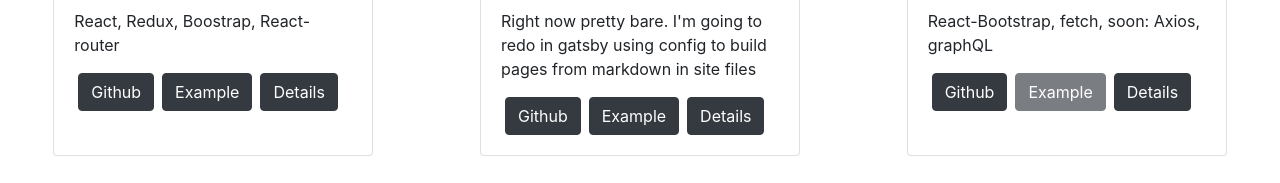
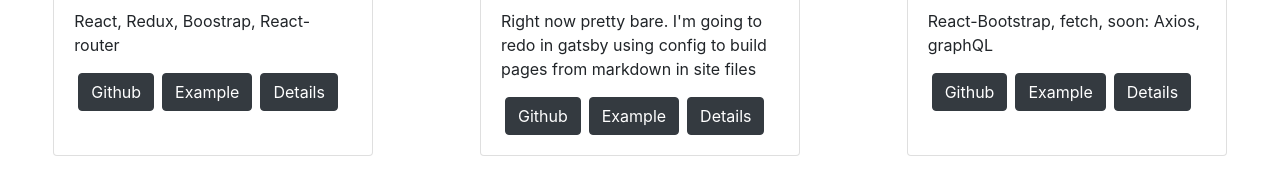
Before and after one commit to JesseHenson/Front-End-Portfolio, a Gatsby site: page / in a window 1280 px wide. Shown: the part 432-615 px from the top of the page. Built offline with nearby package versions, Linux system fonts and the light colour scheme; Gatsby itself is replaced by a stand-in of ours.

Commit message:
Hackernews plus has an example now

```diff
--- a/src/pages/index.js
+++ b/src/pages/index.js
@@ -31,8 +31,8 @@
             title: "HackerNews",
             desciption: "React-Bootstrap, fetch, soon: Axios, graphQL",
             github: "https://github.com/JesseHenson/hacker-news",
-            example: "https://not-your-average-todo.netlify.com/",
-            disabled: true,
+            example: "https://hackernews-with-profiles.netlify.com/",
+            disabled: false,
             details: {
                 text: "Future plans include, connections to graphQL, ability to leave comments, sign in, favorite newsStories and users, search by users... so much more"
             }
```
